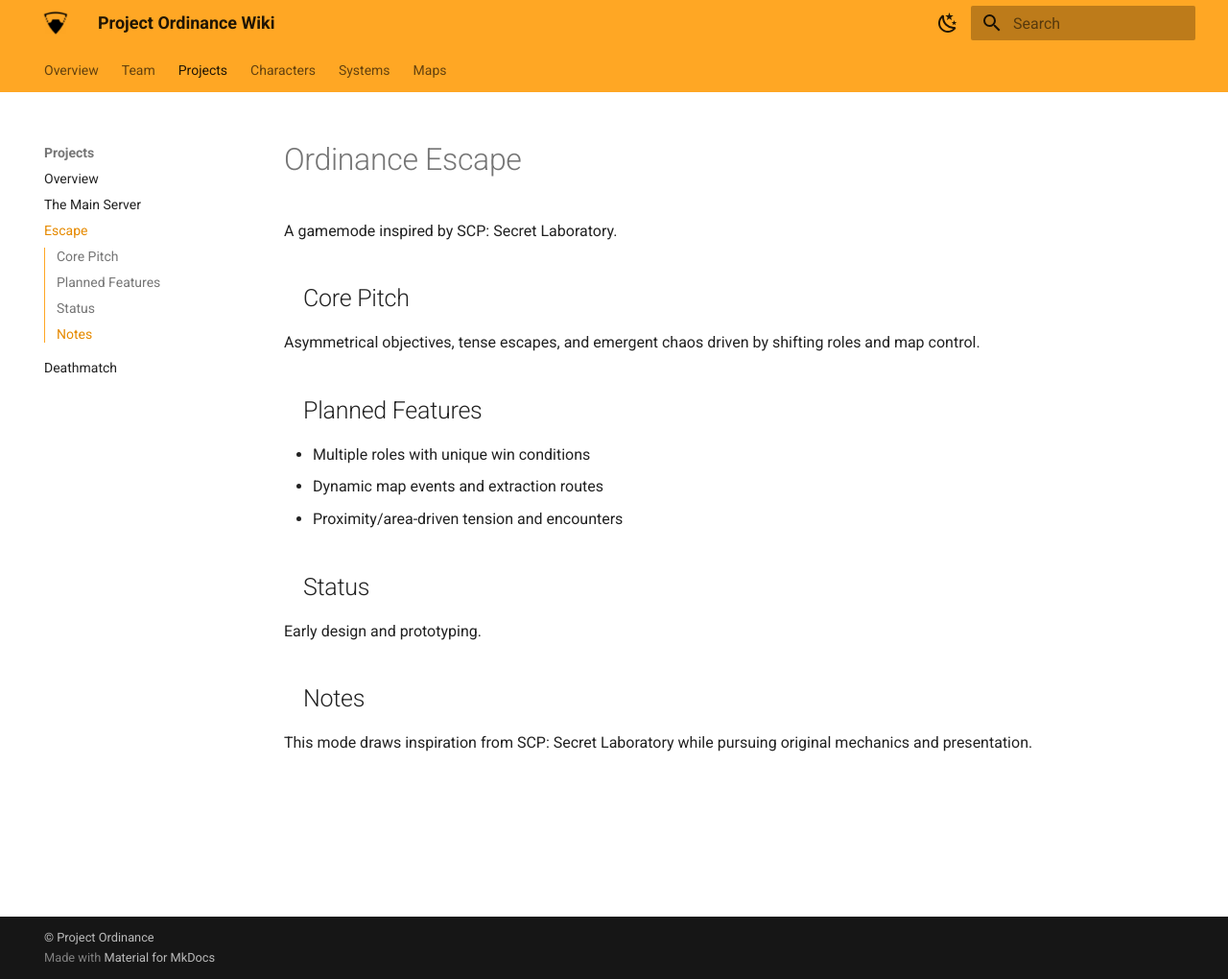
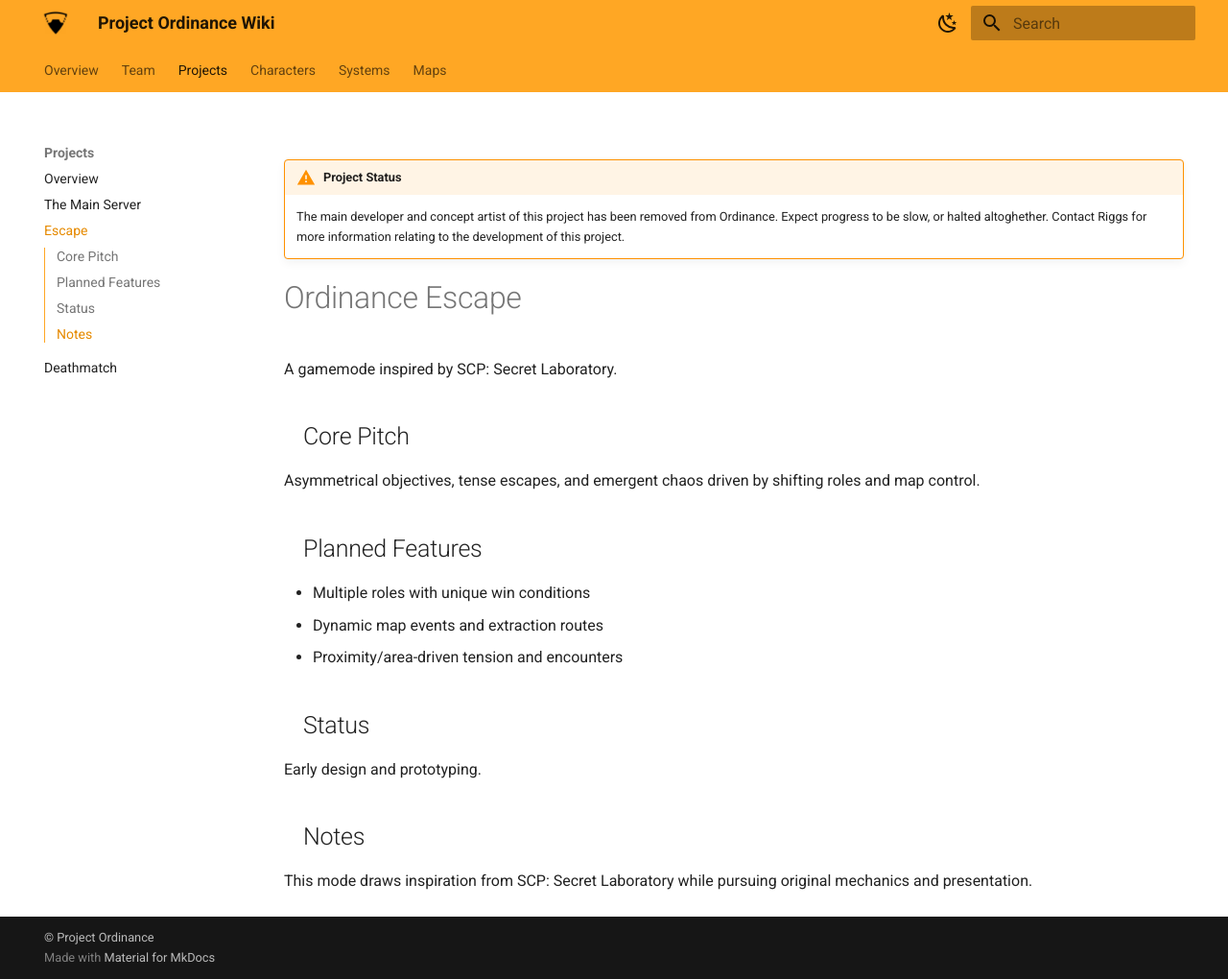
Before and after one commit to Project-Ordinance/website-wiki, an MkDocs documentation site: the page built from docs/projects/escape.md, in a window 1280 px wide and 1020 px high. Shown: the whole window at 96% size. Built offline with MkDocs 1.6.1 and Material for MkDocs 9.7.7, drawn with Linux system fonts in a browser that asks for light colours.

Commit message:
Update escape.md

```diff
--- a/docs/projects/escape.md
+++ b/docs/projects/escape.md
@@ -1,3 +1,6 @@
+!!! warning "Project Status"
+    The main developer and concept artist of this project has been removed from Ordinance. Expect progress to be slow, or halted altoghether. Contact Riggs for more information relating to the development of this project.
+
 # Ordinance Escape
 
 A gamemode inspired by SCP: Secret Laboratory.
```
